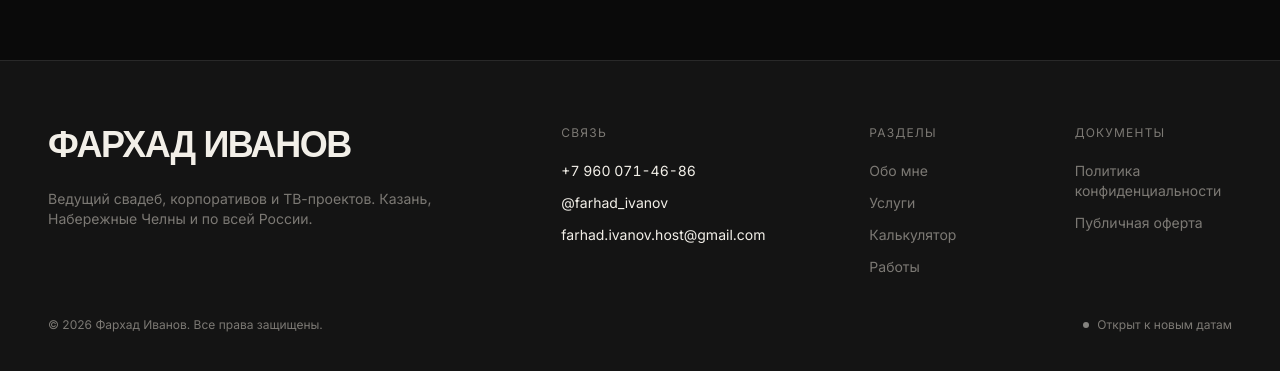
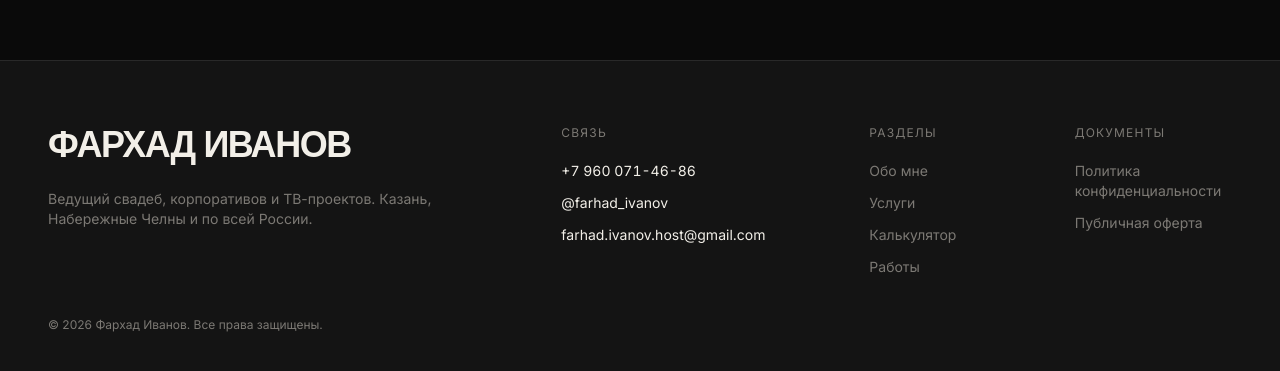
Before and after one commit to ueeet/farhad, a Next.js app: page / in a window 1280 px wide. Shown: the part 8766-9137 px from the top of the page. Built offline with nearby package versions, Linux system fonts and the light colour scheme; a web font is replaced by a local one.

Commit message:
auto: update

```diff
--- a/src/components/Footer.tsx
+++ b/src/components/Footer.tsx
@@ -72,10 +72,6 @@ export function Footer() {
 
         <div className="mt-10 flex flex-col lg:flex-row items-start lg:items-center justify-between gap-4 text-xs text-text-muted">
           <div>© {new Date().getFullYear()} Фархад Иванов. Все права защищены.</div>
-          <div className="flex items-center gap-2">
-            <span className="w-1.5 h-1.5 rounded-full bg-gold animate-pulse" />
-            <span>Открыт к новым датам</span>
-          </div>
         </div>
       </div>
     </footer>
```
